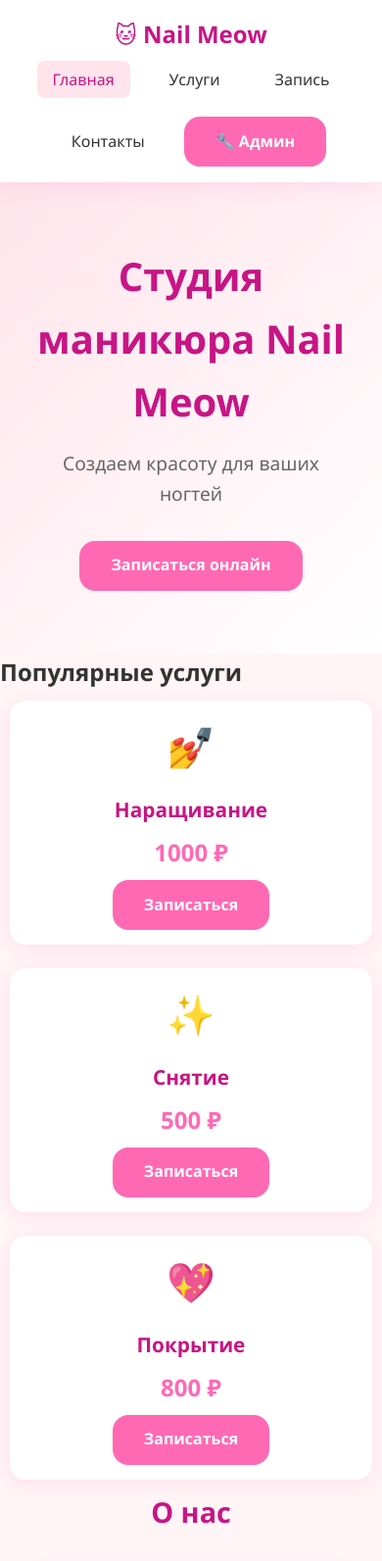
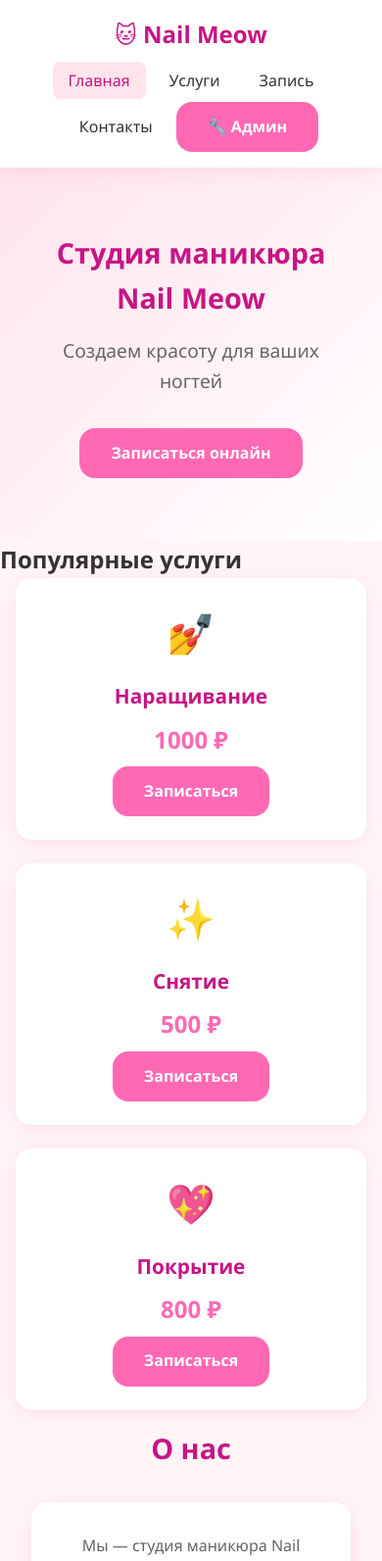
Before and after one commit to bbbnewwwa/Nail-Meow, a FastAPI app: page / in a window 390 px wide. Shown: the top 1593 px of the page at 98% size. Run offline with FastAPI, Linux system fonts and the light colour scheme.

Commit message:
добавление изменений к адаптации

```diff
--- a/static/css/style.css
+++ b/static/css/style.css
@@ -423,24 +423,37 @@ footer {
     font-size: 0.9rem;
 }
 
-/* АДАПТАЦИЯ МОБИЛЬНАЯ */
+/* АДАПТАЦИЯ  МОБИЛЬНАЯ */
 @media (max-width: 768px) {
     nav {
         flex-direction: column;
-        gap: 15px;
+        gap: 1rem;
+        padding: 1rem;
     }
 
     nav ul {
         flex-wrap: wrap;
         justify-content: center;
+        gap: 0.5rem;
     }
 
-    .services-grid {
-        grid-template-columns: 1fr;
-        padding: 10px;
+    .hero h1 {
+        font-size: 1.8rem;
     }
 
-    .service-card {
-        padding: 15px;
+    .services-grid,
+    .stats-grid {
+        grid-template-columns: 1fr;
+        padding: 0 1rem 1rem;
+    }
+
+    .booking-form,
+    .admin-form {
+        padding: 1.5rem;
+        margin: 0 1rem 2rem;
+    }
+
+    .contacts-container {
+        padding: 0 1rem 2rem;
     }
 }
```
